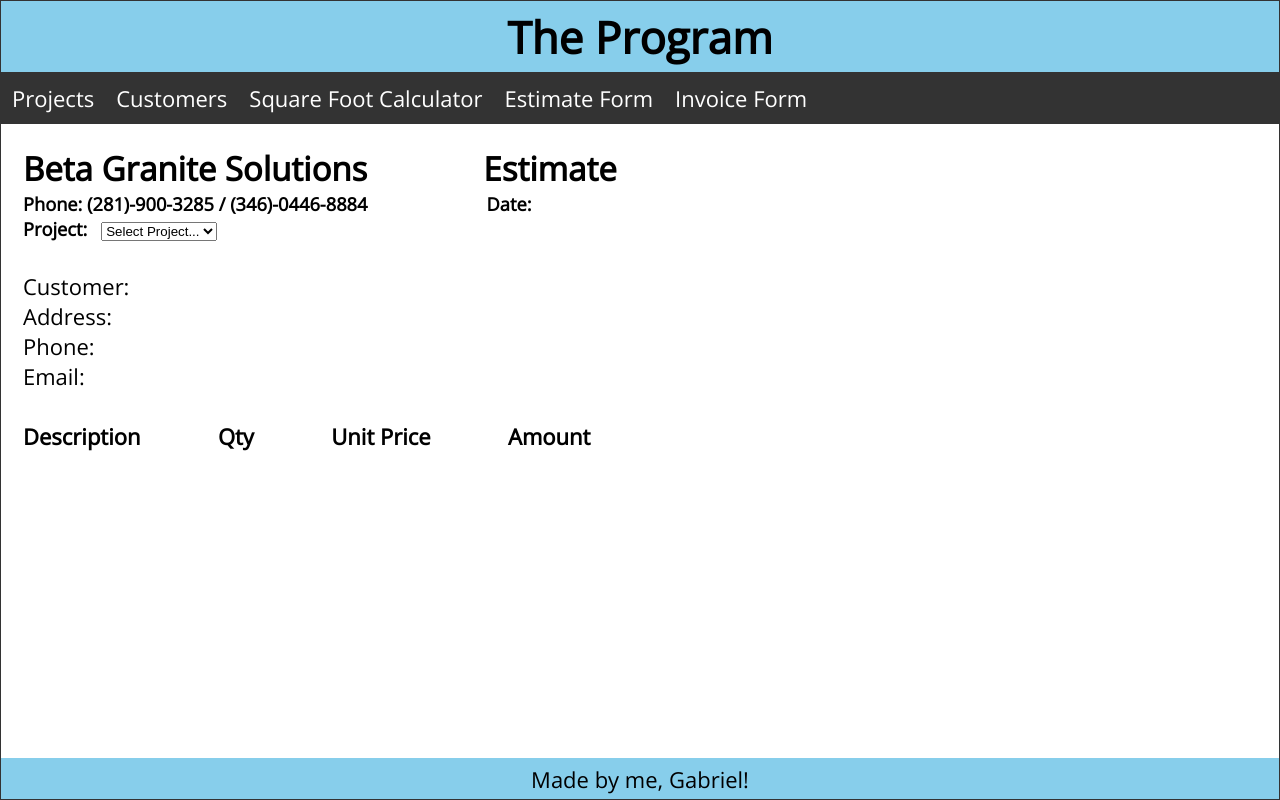
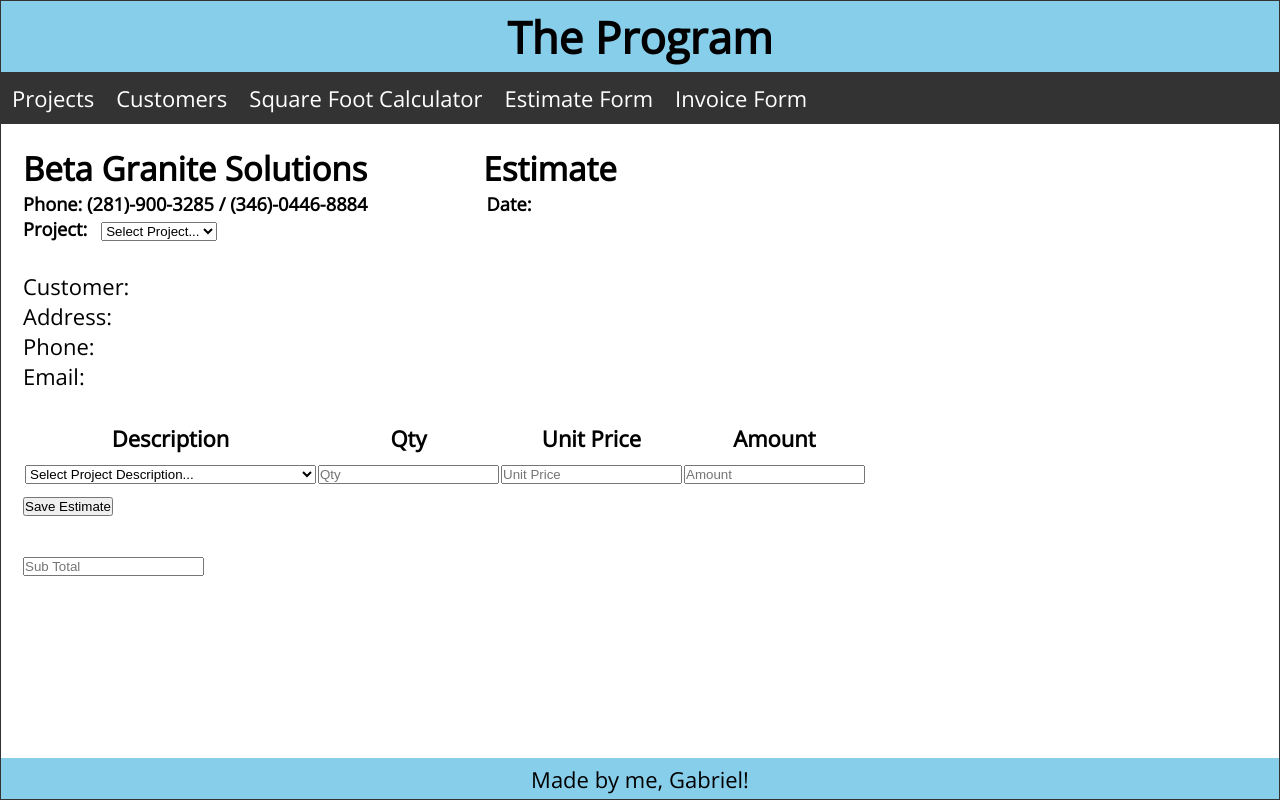
Before and after one commit to GabeBet/the_program, a React (Create React App) app: page /estimate in a window 1280 px wide. Built offline with nearby package versions, Linux system fonts and the light colour scheme.

Commit message:
pretty much added the stuff from sqft to estimate

```diff
--- a/src/Estimate.js
+++ b/src/Estimate.js
@@ -9,11 +9,36 @@ const Estimate = ( { sqFtData, descriptionList, projectList, customerList }) =>
   const [phone, setPhone] = useState('');
   const [email, setEmail] = useState('');
 
+  const [projectDescription, setProjectDescription] = useState('');
   const [date, setDate] = useState('');
+
+  const [subTotal, setSubTotal] = useState('');
 
   const [inputFields, setInputFields] = useState([
     {description: '', qty: '', unitPrice: '', amount: ''}
   ])
+
+  const [estimateData, setEstimateData] = useState([
+    {
+      projectNumber: 'PRY-100',
+      inputFields: [{description: 'Closet Top', qty: '17', unitPrice: '26', amount: '442'}],
+      subTotal: '422'
+    }
+  ])
+
+  const calculate = () => {
+    inputFields?.forEach((row) => {
+      row.amount = (Math.ceil(row.qty * row.unitPrice))
+    })
+    setSubTotal((inputFields.reduce((a,v) => a = a + v.amount, 0)))
+  }
+
+  const handleChange = (index, e) => {
+    let data = [...inputFields];
+    data[index][e.target.name] = e.target.value;
+    setInputFields(data);
+    calculate();
+  }
 
   const handleProjectChange = (e) => {
     setProjectNumber(e.target.value);
@@ -26,22 +51,45 @@ const Estimate = ( { sqFtData, descriptionList, projectList, customerList }) =>
             setPhone(cust.phone);
             setEmail(cust.email);
           }
-          setDate(proj.startDate)
+          setDate(proj.startDate);
+          setProjectDescription(proj.description);
         })
       }
     })
 
-    // if( !checkSqFtData(e) ) {
-    //   setInputFields([{description: '', length: '', width: '', total: ''}]);
-    //   setGrandTotal('0');
-    // } else {
-    //   sqFtData?.forEach((proj) => {
-    //     if (proj.projectNumber === e.target.value){
-    //       setInputFields(proj.inputFields);
-    //       setGrandTotal(proj.grandTotal);
-    //     }
-    //   })
-    // }
+    if( !checkEstimateData(e) ) {
+      setInputFields([{description: '', qty: '', unitPrice: '', amount: ''}]);
+      setSubTotal('0');
+    } else {
+      estimateData?.forEach((proj) => {
+        if (proj.projectNumber === e.target.value){
+          setInputFields(proj.inputFields);
+          setSubTotal(proj.subTotal);
+        }
+      })
+    }
+  }
+
+  const saveEstimate = (e) => {
+    e.preventDefault();
+    if( checkEstimateData(e) ) {
+      estimateData?.forEach((est) => {
+          est.inputFields = inputFields;
+          est.subTotal = subTotal;
+      })
+    } else {
+      const newEstimateData = { projectNumber: projectNumber, inputFields: inputFields, subTotal: subTotal};
+      const allEstimateData = [...estimateData, newEstimateData];
+      setEstimateData(allEstimateData);
+    }
+  }
+
+  const checkEstimateData = (e) => {
+    if( estimateData.find(proj => proj.projectNumber === e.target.value )) {
+      return true;
+    } else {
+      return false;
+    }
   }
 
   return (
@@ -75,8 +123,66 @@ const Estimate = ( { sqFtData, descriptionList, projectList, customerList }) =>
       <br></br>
 
       <div className='EstimateTable'>
-        <h4>Description &emsp;&emsp;&emsp; Qty &emsp;&emsp;&emsp; Unit Price &emsp;&emsp;&emsp; Amount</h4>
+        <h4>{projectDescription}</h4>
+        <table>
+          <tr>
+            <th>Description</th>
+            <th>Qty</th>
+            <th>Unit Price</th>
+            <th>Amount</th>
+          </tr>
+          {inputFields.map((input, index) => {
+            return (
+              <tr key={index}>
+                <td><select
+                  name='description'
+                  type='text'
+                  value={input.description}
+                  onChange={(e) => handleChange(index, e)}>
+                    <option value="" disabled defaultValue={""}>Select Project Description...</option>
+                    {descriptionList.map(item => (
+                      <option key={item}>{item}</option>
+                    ))
+                  }
+                </select></td>
+                <td><input
+                  name='qty'
+                  type="number"
+                  placeholder="Qty"
+                  value={input.qty}
+                  onChange={(e) => handleChange(index, e)}
+                /></td>
+                <td><input
+                  name='unitPrice'
+                  type="number"
+                  placeholder="Unit Price"
+                  value={input.unitPrice}
+                  onChange={(e) => handleChange(index, e)}
+                /></td>
+                <td><input
+                  name='amount'
+                  type="display"
+                  placeholder="Amount"
+                  value={input.amount}
+                  readOnly
+                /></td>
+              </tr>
+            )
+          })}
+        </table>
+        <button onClick={saveEstimate}>Save Estimate</button>
+      </div>
 
+      <br></br>
+
+      <div className='EstimateFooter'>
+        <input
+            name='subTotal'
+            type="display"
+            placeholder="Sub Total"
+            value={subTotal}
+            readOnly
+        />
       </div>
     </main>
   )
--- a/src/SqFt.js
+++ b/src/SqFt.js
@@ -90,7 +90,6 @@ const SqFt = ({ sqFtData, setSqFtData, descriptionList, projectList }) => {
       const allSqFtData = [...sqFtData, newSqFtData];
       setSqFtData(allSqFtData);
     }
-    console.log(sqFtData)
   }
 
   const checkSqFtData = (e) => {
```
